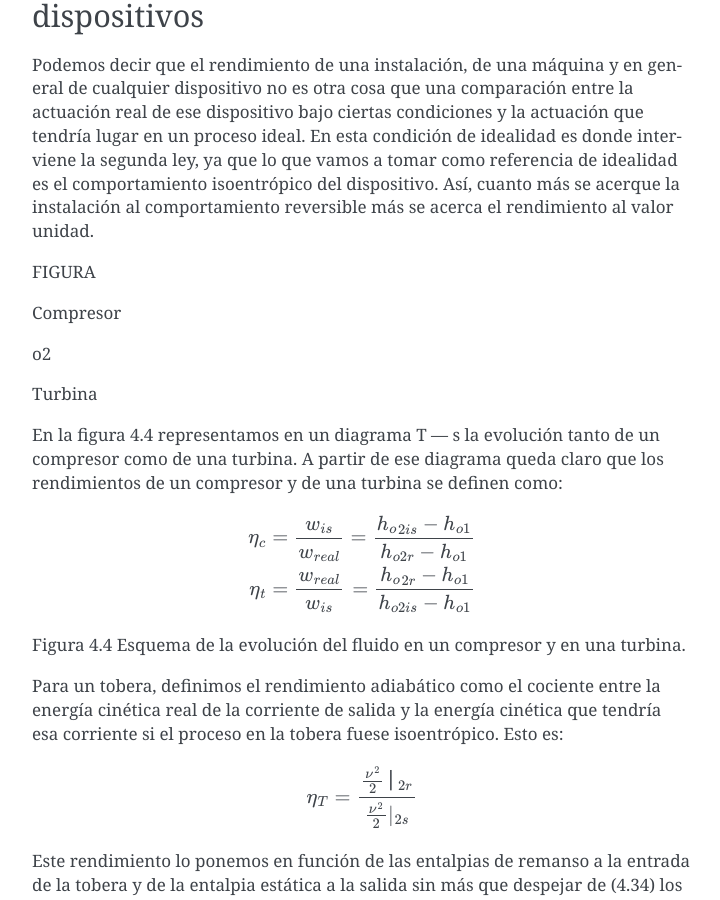
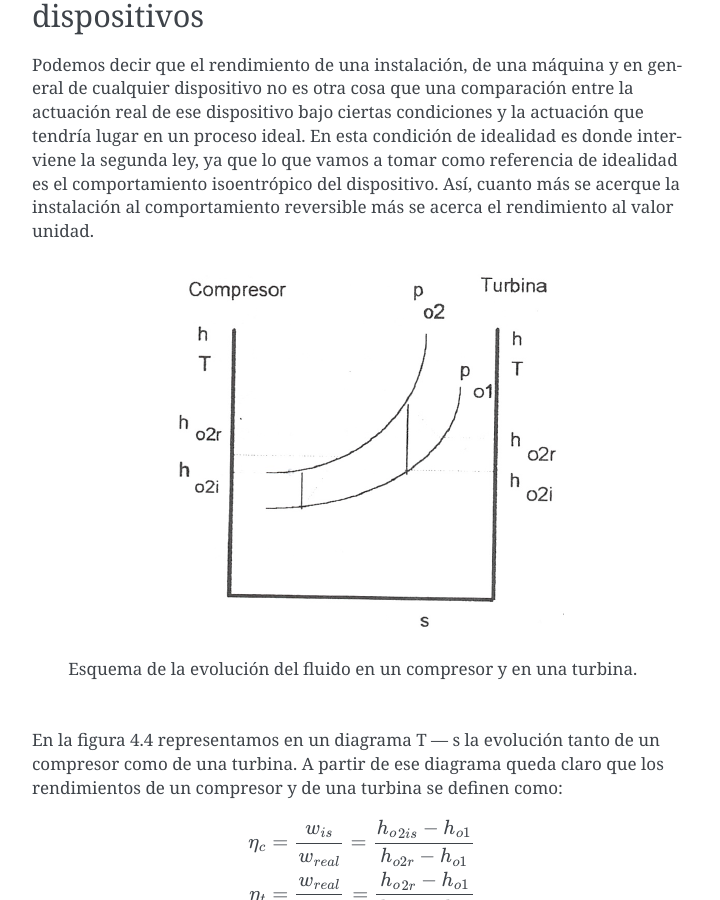
Before and after one commit to mantielero/termodinamica, a Sphinx documentation site: the page built from source/sistemas_abiertos_analisis.rst, in a window 1280 px wide and 900 px high, scrolled down 1738 px. Shown: the whole window, without its empty margins (388-1108 px from the left). Built offline with Sphinx 7.4.7, drawn with Linux system fonts in a browser that asks for light colours; pages that are not in the unit, such as notebooks, are missing from menus; some of the changed lines change nothing that is shown; some of the changed text lies outside the part shown.

Commit message:
Update sistemas_abiertos_analisis.rst

```diff
--- a/source/sistemas_abiertos_analisis.rst
+++ b/source/sistemas_abiertos_analisis.rst
@@ -49,7 +49,7 @@ Difusor y Tobera
 
 Los difusores y toberas son elementos sin partes móviles utilizados en las instalaciones que funcionan con fluidos y en las que se quiere o bien incrementar la presión a expensas, fundamentalmente, de la energía cinética (compresión dinámica), difusor, o bien incrementar la velocidad expansionando el fluido (expansión dinámica), tobera.
 
-En ambos casos, tanto q como wx son nulos, por lo que:
+En ambos casos, tanto :math:`q` como :math:`w_x` son nulos, por lo que:
 
 .. math::
 
@@ -70,14 +70,9 @@ Rendimiento adiabático de estos dispositivos
 
 Podemos decir que el rendimiento de una instalación, de una máquina y en general de cualquier dispositivo no es otra cosa que una comparación entre la actuación real de ese dispositivo bajo ciertas condiciones y la actuación que tendría lugar en un proceso ideal. En esta condición de idealidad es donde interviene la segunda ley, ya que lo que vamos a tomar como referencia de idealidad es el comportamiento isoentrópico del dispositivo. Así, cuanto más se acerque la instalación al comportamiento reversible más se acerca el rendimiento al valor unidad.
 
-FIGURA
+.. figure:: ./img/fluido_compresor_turbina.png
 
-Compresor
-
-o2
-
-Turbina
-
+   Esquema de la evolución del fluido en un compresor y en una turbina.
 
 En la figura 4.4 representamos en un diagrama T — s la evolución tanto de un compresor como de una turbina. A partir de ese diagrama queda claro que los rendimientos de un compresor y de una turbina se definen como:
 
@@ -85,10 +80,6 @@ En la figura 4.4 representamos en un diagrama T — s la evolución tanto de un
 
    \eta_c &= \frac{w_{is}}{w_{real}} &= \frac{{h_o}_{2is}-h_{o1}}{h_{o2r}-h_{o1}} \\
    \eta_t &= \frac{w_{real}}{w_{is}} &= \frac{{h_o}_{2r}-h_{o1}}{h_{o2is}-h_{o1}}
-
-
-Figura 4.4 Esquema de la evolución del fluido en un compresor y en una turbina.
-
 
 Para un tobera, definimos el rendimiento adiabático como el cociente entre la energía cinética real de la corriente de salida y la energía cinética que tendría esa corriente si el proceso en la tobera fuese isoentrópico. Esto es:
 
```
